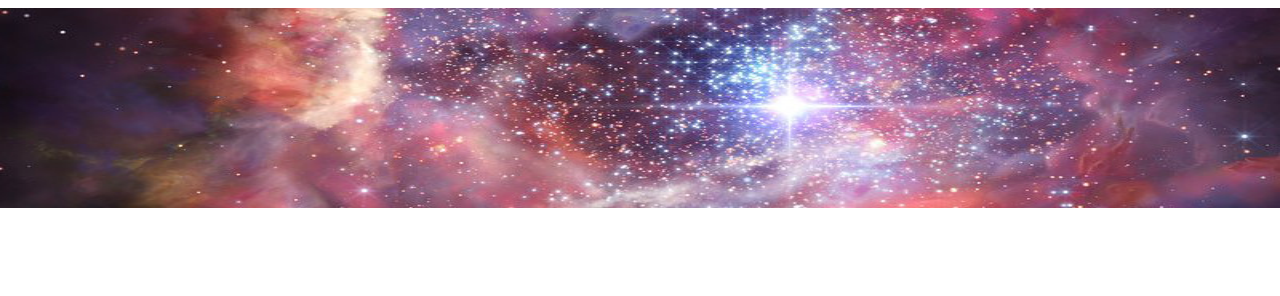
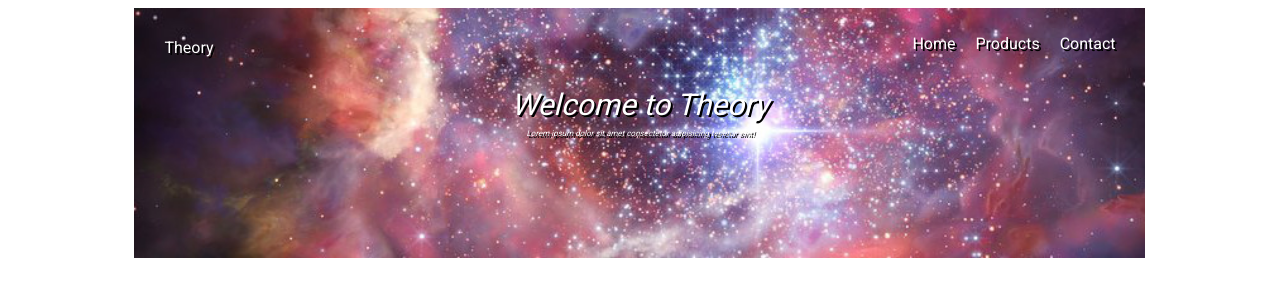
Before and after one commit to ralucabotezatu/Practica-Front-End-Wantsome, a plain HTML site: page Saptamana 4/curs/practica clasa/index.html in a window 1280 px wide. Drawn offline with Linux system fonts and the light colour scheme.

Commit message:
first page section

```diff
--- a/Saptamana 4/curs/practica clasa/index.html
+++ b/Saptamana 4/curs/practica clasa/index.html
@@ -3,12 +3,15 @@
 
 <head>
     <title>Welcome to Theory</title>
+    <link href="https://fonts.googleapis.com/css?family=Roboto&display=swap" rel="stylesheet">
     <link rel="stylesheet" href="style.css">
+
 </head>
 
 <body>
+    <div class="main-container">
         <header>
-        <a href="google.com">Theory</a>
+            <a class="logo" href="google.com">Theory</a>
             <nav>
                 <ul>
                     <li>Home</li>
@@ -17,9 +20,10 @@
                 </ul>
             </nav>
             <h1>Welcome to Theory</h1>
-        <img src="galaxy.jpg">
+            <h2>Lorem ipsum dolor sit amet consectetur adipisicing tenetur sint!</h2>
+
         </header>
-
+    </div>
 </body>
 
 </html>
--- a/Saptamana 4/curs/practica clasa/style.scss
+++ b/Saptamana 4/curs/practica clasa/style.scss
@@ -1,35 +1,59 @@
 $background-color: violet;
-header{
+$font-family-roboto: 'Roboto', sans-serif;
 
-    display: flex;
-    position: relative;
-    flex-direction: row;
-    justify-content: space-around;
-}
-ul{
-    display: flex;
-    flex-direction: row;
-    position: absolute;
-    list-style: none;
-    float: right;
-}
-
-img{
-
-    width: 1280px;
-    height: 200px;
-    box-sizing: border-box;
-    position: absolute;
-
+body{
+    text-align: center;
+    font-family: $font-family-roboto;
 
 }
 
-h1{
-    text-align: center;
-    font-family: Verdana, Geneva, Tahoma, sans-serif;
-    font-style: italic;
-    flex-direction: row;
-    display: flex;
-    position: relative;
+.main-container{
+    margin: 0 auto;
+    text-align: left;
+    width: 80%;
+}
 
+header{
+    background-image: url('./galaxy.jpg');
+    background-repeat: no-repeat;
+    background-size: 100% 100%;
+    height: 250px;
+    color: white;
+    text-shadow: 2px 2px black;
+
+    h1, h2 {
+        text-align: center;
+    }
+    h1{
+        font-size: 30px;
+        font-style: italic;
+        font-weight: 300;
+        padding: 0;
+        margin: 0;
+    }
+    .logo{
+
+        display: inline-block;
+        padding: 30px;
+        color: white;
+        text-decoration: none;
+    }
+    nav{
+
+        float:right;
+        padding: 0 20px 0 20px;
+
+        li{
+            list-style: none;
+            // display: inline-block;
+            float: left;
+            padding: 10px;
+
+        }
+    }
+    h2{
+        font-size: 8px;
+        font-weight: 100;
+        font-style: italic;
+    }
 }
```
Also changed, not shown: Saptamana 4/curs/practica clasa/style.css, 1 other file. Lines whose indentation alone changed are shown as unchanged.
